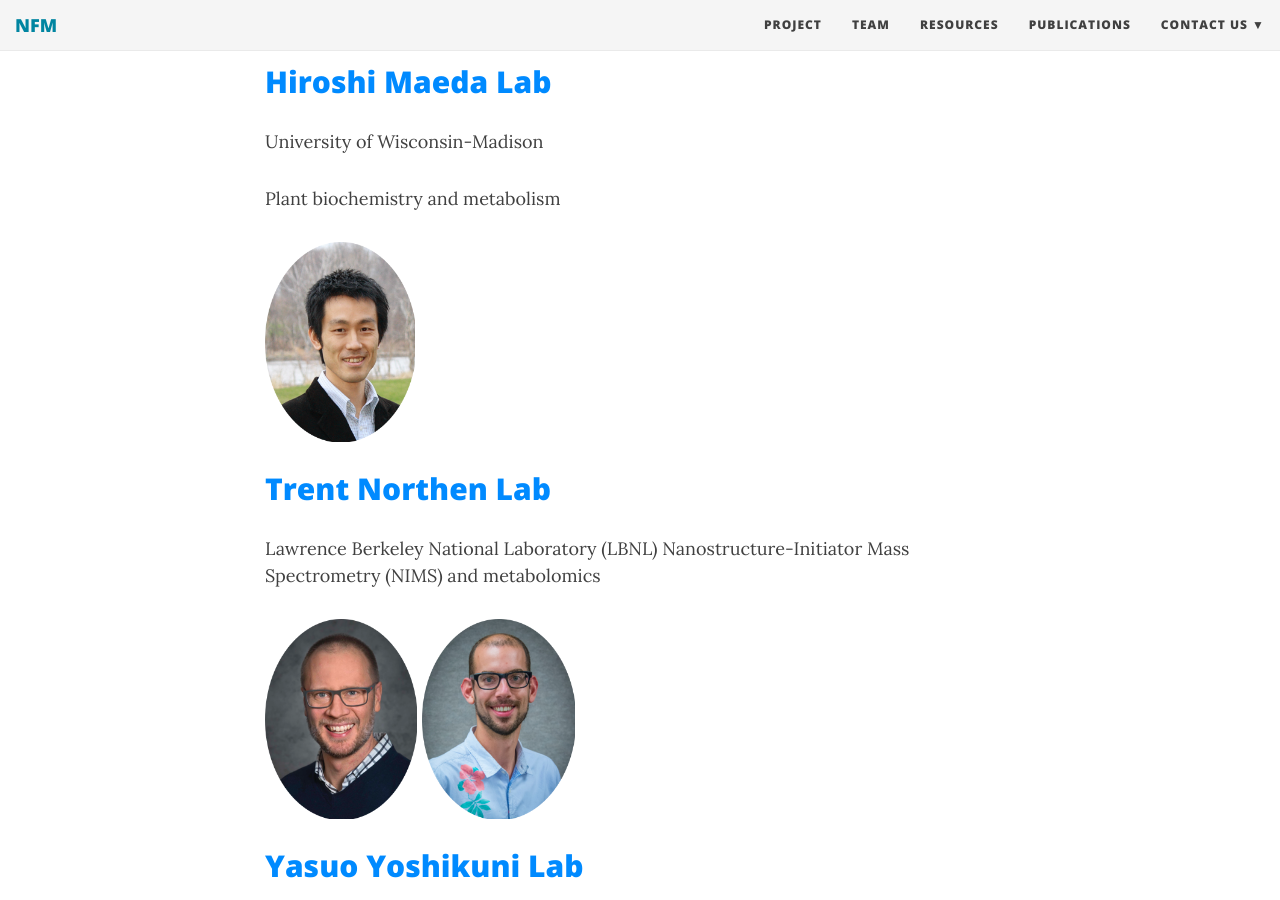
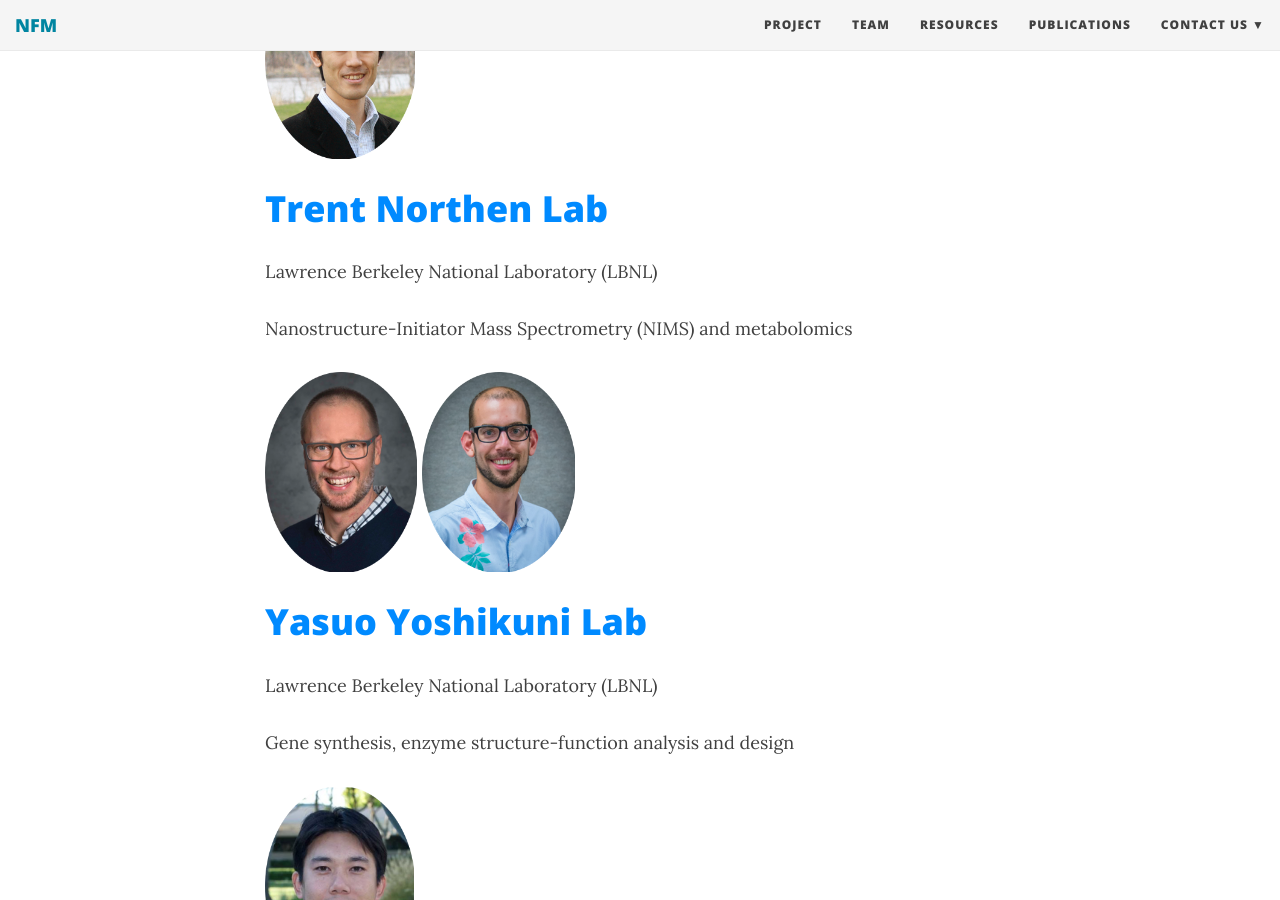
Before and after one commit to NfluxMap/NfluxMap.github.io, a Jekyll site: the page built from team.md, in a window 1280 px wide and 900 px high, scrolled down 493 px. Built offline with Jekyll 4.4.1, drawn with Linux system fonts in a browser that asks for light colours; nearby versions of some CDN libraries; a style sheet for code colours, icons or effects is not loaded.

Commit message:
Update team.md

```diff
--- a/team.md
+++ b/team.md
@@ -5,13 +5,7 @@
 category: Jekyll
 ---
 
-
-<p align='center'>
-	<img src="../img/research/machine-learn.png" alt='ML' height="250px">
-</p>
-
-
-## [Hiroshi Maeda Lab](https://maeda.botany.wisc.edu/wiki/)
+# [Hiroshi Maeda Lab](https://maeda.botany.wisc.edu/wiki/)
 University of Wisconsin-Madison
 
 Plant biochemistry and metabolism
@@ -20,15 +14,18 @@
 
 
 
-## [Trent Northen Lab](http://www.northenlab.org/)
+
+# [Trent Northen Lab](http://www.northenlab.org/)
 Lawrence Berkeley National Laboratory (LBNL)
+
 Nanostructure-Initiator Mass Spectrometry (NIMS) and metabolomics
 
 <img src="../img/team/cTrent.png" alt='ML' height="200px">
 <img src="../img/team/cMarkus.png" alt='ML' height="200px">
 
 
-## [Yasuo Yoshikuni Lab](https://biosciences.lbl.gov/profiles/yasuo-yoshikuni/)
+
+# [Yasuo Yoshikuni Lab](https://biosciences.lbl.gov/profiles/yasuo-yoshikuni/)
 Lawrence Berkeley National Laboratory (LBNL)
 
 Gene synthesis, enzyme structure-function analysis and design
@@ -37,7 +34,8 @@
 
 
 
-## [Taichi Takasuka Lab](http://lab.agr.hokudai.ac.jp/takasuka/members_en.html)
+
+# [Taichi Takasuka Lab](http://lab.agr.hokudai.ac.jp/takasuka/members_en.html)
 Hokkaido University
 
 High throughput in vitro protein synthesis
@@ -46,9 +44,18 @@
 
 
 
-## [Zoran Nikoloski Lab](https://www.mpimp-golm.mpg.de/13193/Zoran_Nikoloski)
+
+# [Zoran Nikoloski Lab](https://www.mpimp-golm.mpg.de/13193/Zoran_Nikoloski)
 University of Potsdam & Max Planck Institute of Molecular Plant Physiology
 
 Metabolic network modeling
 
 <img src="../img/team/cZoran.png" alt='ML' height="200px">
+
+
+
+
+
+<p align='center'>
+	<img src="../img/research/machine-learn.png" alt='ML' height="250px">
+</p>
```
